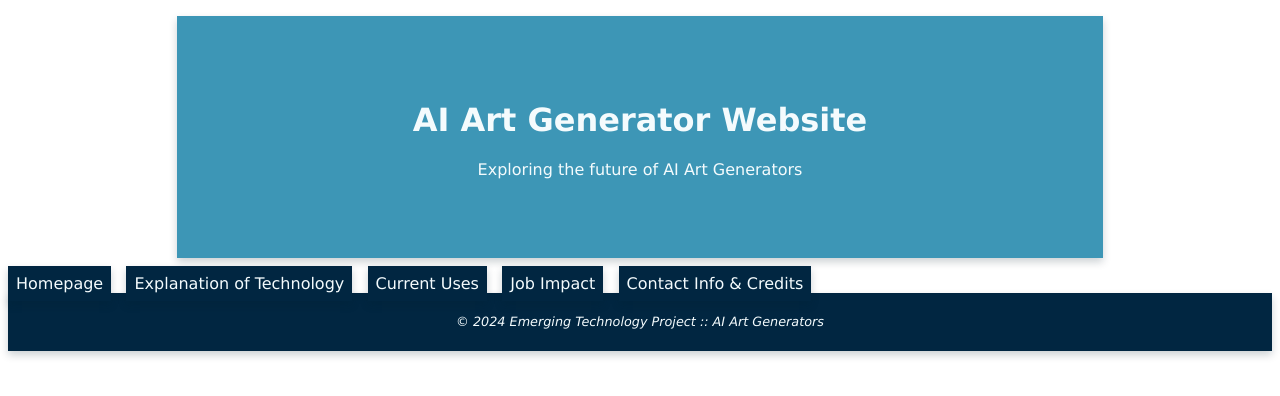
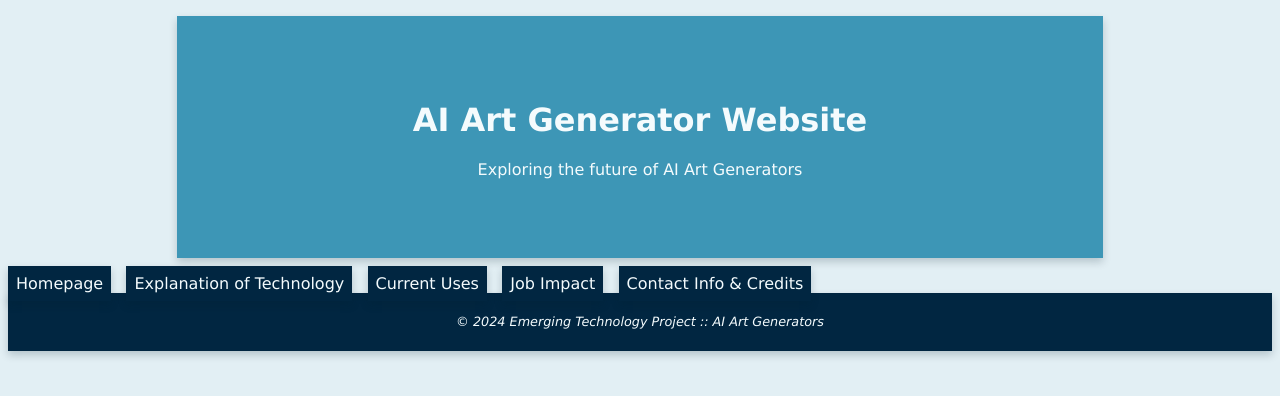
Before and after one commit to ElizaBuzby/5.6-AI-Art-Generator-Website, a plain HTML site: page index.html in a window 1280 px wide. Drawn offline with Linux system fonts and the light colour scheme.

Commit message:
continues to add more stuff

```diff
--- a/AIDesign.css
+++ b/AIDesign.css
@@ -1,4 +1,5 @@
-body {font-family:Verdana, Geneva, Tahoma, sans-serif;}
+body {font-family:Verdana, Geneva, Tahoma, sans-serif;
+    background-color: #e2eff4;}
 
 main {color: #012641;}
 
```
